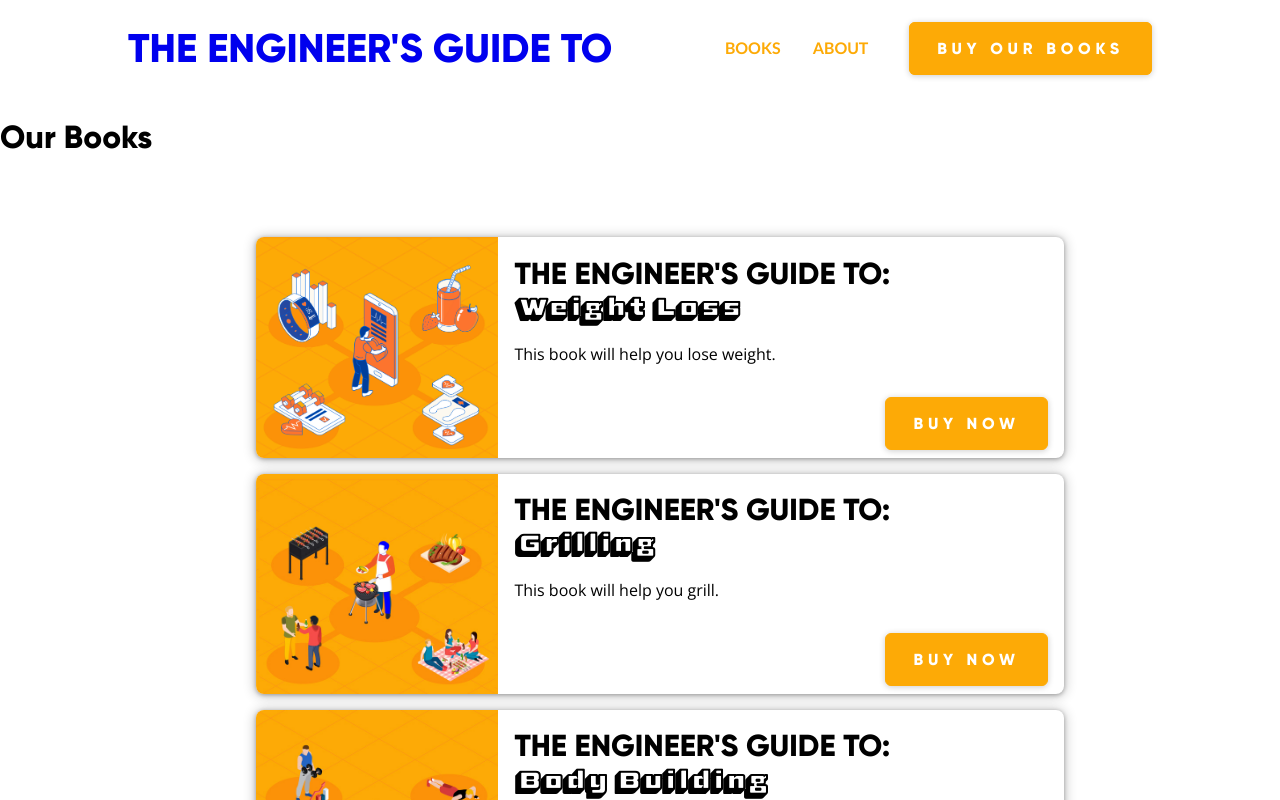
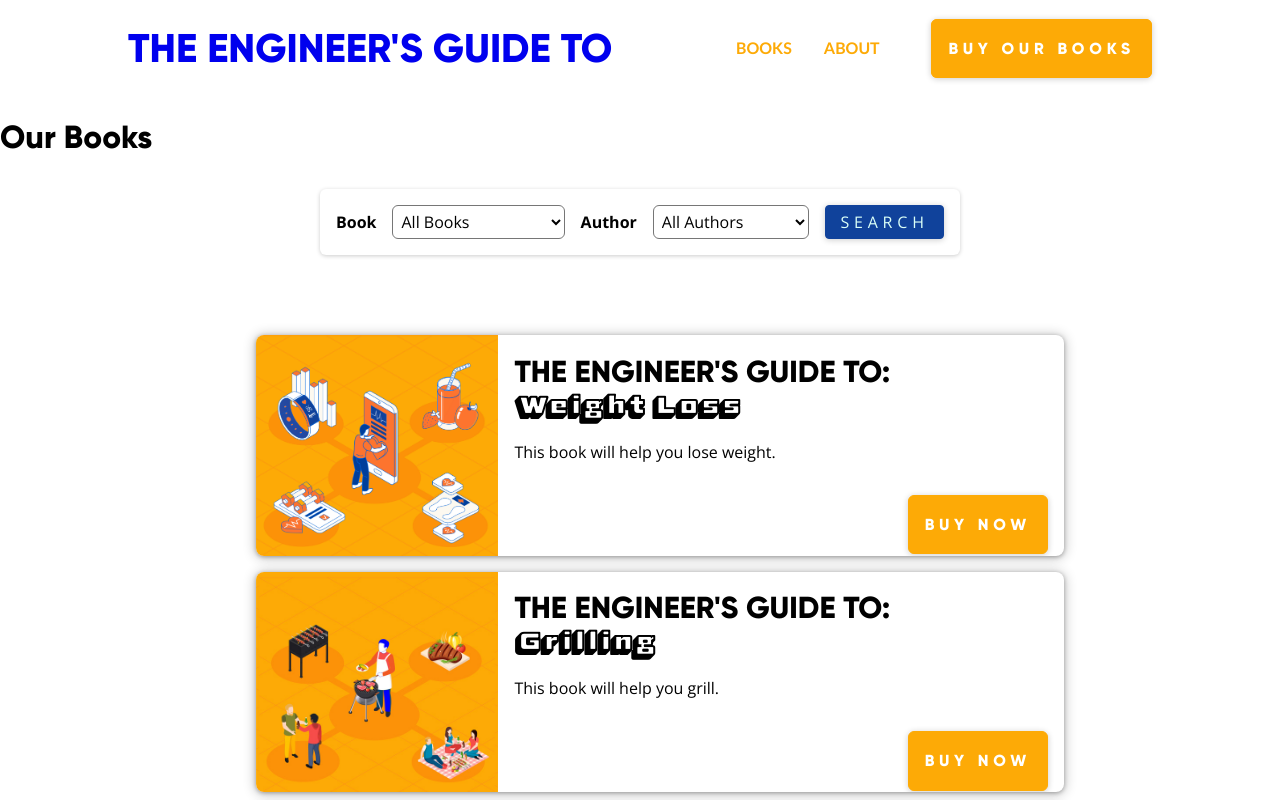
Before and after one commit to jfbarboza/engineerguidesto, a Next.js app: page /books in a window 1280 px wide. Shown: the top 800 px of the page. Built offline with nearby package versions, Linux system fonts and the light colour scheme.

Commit message:
Adding functionality to the button

```diff
--- /dev/null
+++ b/components/books/books-search/books-search.module.css
@@ -0,0 +1,69 @@
+.form {
+  margin: 2rem auto;
+  box-shadow: 0 1px 4px rgba(0,0,0,0.2);
+  padding: 1rem;
+  background-color: white;
+  border-radius: 6px;
+  width: 90%;
+  max-width: 40rem;
+  display: flex;
+  justify-content: space-between;
+  flex-direction: column;
+  gap: 1rem;
+}
+
+.controls {
+  width: 100%;
+  display: flex;
+  gap: 1rem;
+  flex-direction: column;
+}
+
+.control {
+  flex: 1;
+  display: flex;
+  gap: 1rem;
+  align-items: center;
+  justify-content: space-between;
+}
+
+.control label {
+  font-weight: bold;
+}
+
+.control select {
+  font: inherit;
+  background-color: white;
+  border-radius: 6px;
+  width: 70%;
+  padding: 0.25rem;
+}
+
+.form button {
+  width: 100%;
+  font: inherit;
+  padding: 0.25rem 0.5rem;
+  background-color: #03be9f;
+  border: 1px solid #03be9f;
+  color: #dafff7;
+  border-radius: 4px;
+}
+
+@media (min-width: 768px) {
+  .form {
+    flex-direction: row;
+  }
+
+  .controls {
+    width: 80%;
+    flex-direction: row;
+  }
+
+  .control select {
+    width: 100%;
+  }
+
+  .form button {
+    width: 20%;
+  }
+}
--- /dev/null
+++ b/components/books/books-search/books-search.tsx
@@ -0,0 +1,49 @@
+import { useRef } from 'react';
+
+import Button from '@/components/ui/button';
+import classes from './books-search.module.css';
+
+function BooksSearch(props: any){
+    const bookSelectRef = useRef<HTMLSelectElement>(null);
+    const authorSelectRef = useRef<HTMLSelectElement>(null);
+    function submitHandler(event: any){
+        event.preventDefault();
+        const selectedAuthor = authorSelectRef.current?.value;
+        const enteredBook = bookSelectRef.current?.value;
+        props.onSearch(selectedAuthor, enteredBook);
+    }
+    return(
+        <form className={classes.form} onSubmit={submitHandler}>
+            <div className={classes.controls}>
+                <div className={classes.control}>
+                    <label htmlFor="book">Book</label>
+                    <select
+                        placeholder="Search by book title"
+                        id="book"
+                        ref={bookSelectRef}
+                    >
+                        <option value="all">All Books</option>
+                        <option value="b1">The Engineer&apos;s Guide To: Weight Loss</option>
+                        <option value="b2">The Engineer&apos;s Guide To: Grilling</option>
+                        <option value="b3">The Engineer&apos;s Guide To: Body Building</option>
+                    </select>
+                </div>
+                <div className={classes.control}>
+                    <label htmlFor="author">Author</label>
+                    <select
+                        name="author"
+                        id="author"
+                        ref={authorSelectRef}
+                    >
+                        <option value="all">All Authors</option>
+                        <option value="Jorge Barboza">Jorge Barboza</option>
+                        <option value="Jesus Gonzalez">Jesus Gonzalez</option>
+                    </select>
+                </div>
+            </div>
+            <Button color="blue">Search</Button>
+        </form>
+    )
+}
+
+export default BooksSearch;
--- a/components/layouts/header/header.module.css
+++ b/components/layouts/header/header.module.css
@@ -3,8 +3,9 @@
   display: flex;
   justify-content: space-between;
   align-items: center;
+  flex-direction: column;
   padding: 1rem 10%;
-  height: 6rem;
+  height: 8rem;
   background-color: #fff;
 }
 
@@ -25,6 +26,10 @@
 
 .logo a:visited {
   color: #000;
+}
+
+.navigation{
+  display: none;
 }
 
 .navigation li {
@@ -49,12 +54,64 @@
   color: #000;
 }
 
+.actions{
+  display: none;
+}
+
+.mobile span{
+  content: '';
+  width: 2rem;
+  height: 0.2rem;
+  position: relative;
+  background-color: #fff;
+  cursor: pointer;
+}
+
+.hamburguer::after{
+  content: '';
+  position: absolute;
+  width: 100%;
+  height: 0.2rem;
+  background-color: #fff;
+  top: 0.8rem;
+  left: 0;
+}
+
+.hamburguer::before{
+  content: '';
+  position: absolute;
+  width: 100%;
+  height: 0.2rem;
+  background-color: #fff;
+  bottom: 0.8rem;
+  left: 0;
+}
+
 @media (min-width: 768px) {
+
+  .header {
+    flex-direction: row;
+    justify-content: space-between;
+    height: 6rem;
+  }
+
   .logo {
     font-size: 2.5rem;
+  }
+
+  .navigation {
+    display: block;
   }
 
   .navigation a {
     font-size: 1rem;
   }
+
+  .actions{
+    display: block;
+  }
+
+  .mobile{
+    display: none;
+  }
 }
--- a/components/layouts/header/header.tsx
+++ b/components/layouts/header/header.tsx
@@ -2,9 +2,17 @@ import Link from "next/link";
 import Button from "@/components/ui/button";
 import classes from "./header.module.css";
 import { useRouter } from "next/router";
+import { useState } from "react";
 
 function Header(){
     const router = useRouter();
+    const [mobileMenuOpen, setMobileMenuOpen] = useState(false);
+
+    const handleMobileMenu = () => {
+        setMobileMenuOpen(!mobileMenuOpen);
+    }
+
+
     return (
         <header className={classes.header}>
             <div className={classes.logo}>
@@ -22,6 +30,13 @@ function Header(){
                     </li>
                 </ul>
             </nav>
+            <div className={classes.mobile}>
+                <Button
+                    hamburger="true"
+                    onClick={handleMobileMenu}
+                    isOpen={mobileMenuOpen}
+                ></Button>
+            </div>
             <div className={classes.actions}>
                 <Button link="https://www.amazon.com">Buy our Books</Button>
             </div>
--- a/components/ui/button.module.css
+++ b/components/ui/button.module.css
@@ -6,7 +6,7 @@
   border: 1px solid #fdaa06;
   border-radius: 6px;
   color: #fff;
-  padding: 1rem 1.7rem;
+  padding: 1.2rem 1rem;
   text-transform: uppercase;
   letter-spacing: 0.3rem;
   font-family: 'Gilroy', sans-serif;
@@ -34,3 +34,52 @@
   border-color: #10429b !important;
   color: #10429b !important;
 }
+
+.hamburger{
+  width: 2rem;
+  height: 3px;
+  background-color: #fff;
+  position: relative;
+  display: block;
+  cursor: pointer;
+  transition: all 0.3s ease-in-out;
+}
+
+.hamburger::after {
+  content: '';
+  width: 2rem;
+  height: 3px;
+  background-color: #fff;
+  position: absolute;
+  top: 0.7rem;
+  left: 0;
+  display: block;
+  transition: all 0.3s ease-in-out;
+}
+
+.hamburger::before {
+  content: '';
+  width: 2rem;
+  height: 3px;
+  background-color: #fff;
+  position: absolute;
+  top: -0.7rem;
+  left: 0;
+  display: block;
+  transition: all 0.3s ease-in-out;
+}
+
+.hamburger.open {
+  transform: rotate(45deg);
+  background-color: #fdaa06;
+}
+
+.hamburger.open::after {
+  transform: rotate(90deg);
+  top: 0;
+  background-color: #fdaa06;
+}
+
+.hamburger.open::before {
+  display: none;
+}
--- a/components/ui/button.tsx
+++ b/components/ui/button.tsx
@@ -1,12 +1,38 @@
 import Link from 'next/link';
 import classes from './button.module.css';
+import { useState, useEffect } from 'react';
+
 function Button(props: any){
-    const { color } = props;
-    const btnClasses = `${classes.btn} ${color =='blue' ?  classes.blue : ''}`;
+    const { color, hamburger } = props;
+    const [menuIsOpen, setMenuIsOpen] = useState(false);
+    const btnClasses = `
+        ${classes.btn}
+        ${color =='blue' ?  classes.blue : ''}`;
+    const handleClick = () => {
+        setMenuIsOpen(!menuIsOpen);
+    }
+
+    let hamburgerClasses = `
+        ${classes.hamburger}
+        ${menuIsOpen ? classes.open : ''}`;
+    // useEffect(() => {
+    //     console.log(`menuIsOpen: ${menuIsOpen}`);
+    //     setMenuIsOpen(isOpen);
+    // }, [isOpen, menuIsOpen]);
+    if(props.link){
+        return(
+            <Link href={props.link} className={btnClasses} >
+                {props.children}
+            </Link>
+        )
+    }
+    if(props.hamburger){
+        return(
+            <button className={btnClasses} onClick={handleClick}><span className={ hamburgerClasses }></span></button>
+        );
+    }
     return(
-        <Link href={props.link} className={btnClasses} >
-            {props.children}
-        </Link>
+        <button className={btnClasses} onClick={props.onClick}>{ props.children }</button>
     )
 }
 
--- a/pages/books/index.tsx
+++ b/pages/books/index.tsx
@@ -1,12 +1,21 @@
 import BookList from "@/components/books/book-list/book-list";
-import { getAllBooks } from "@/dummy-data"
+import { getAllBooks } from "@/dummy-data";
+import BooksSearch from "@/components/books/books-search/books-search";
+import { Fragment } from "react";
+import { useRouter } from "next/router";
 
 export default function Home() {
     const books = getAllBooks();
+    const router = useRouter();
+    function findBooksHandler(selectedAuthor: string, enteredBook: string){
+      const fullPath = `/books/${enteredBook}`;
+      router.push(fullPath);
+    }
     return (
-      <>
+      <Fragment>
         <h1>Our Books</h1>
+        <BooksSearch onSearch={findBooksHandler}/>
         <BookList books={books} />
-      </>
+      </Fragment>
     )
   }
```
